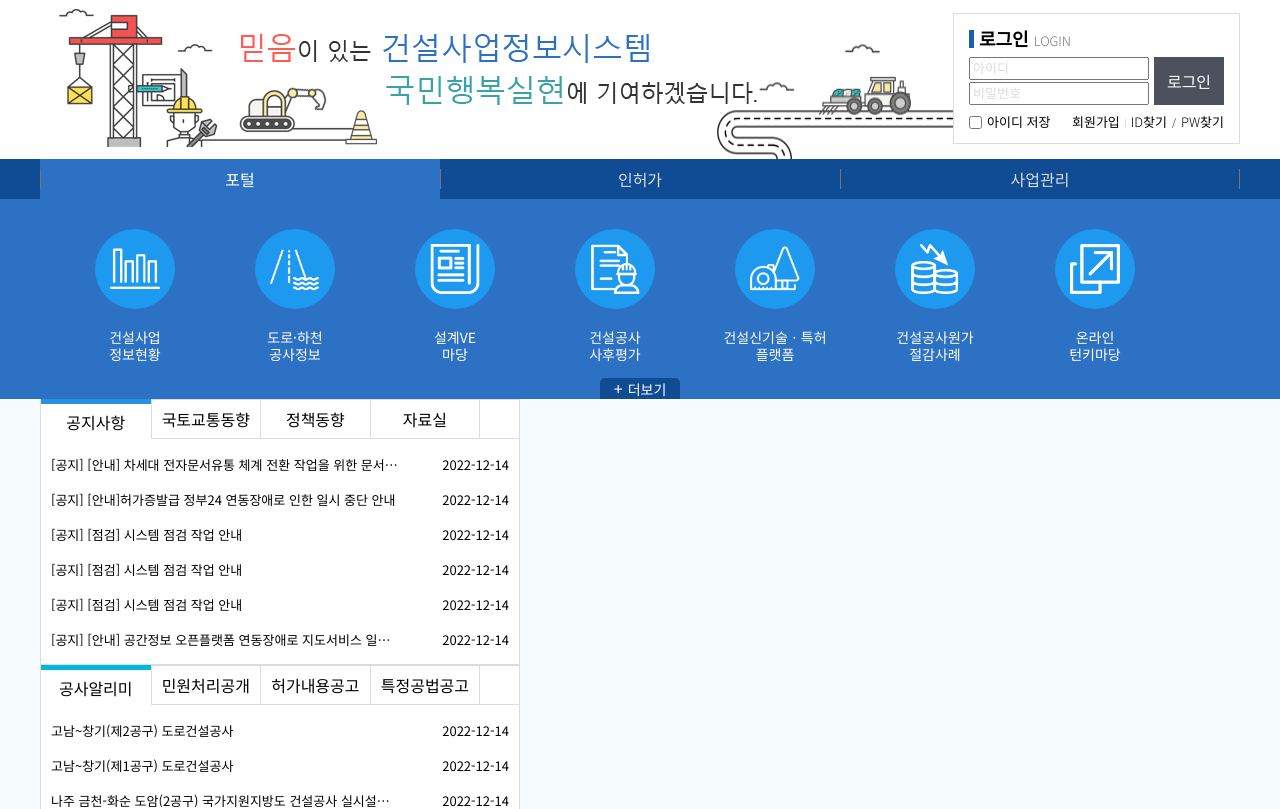
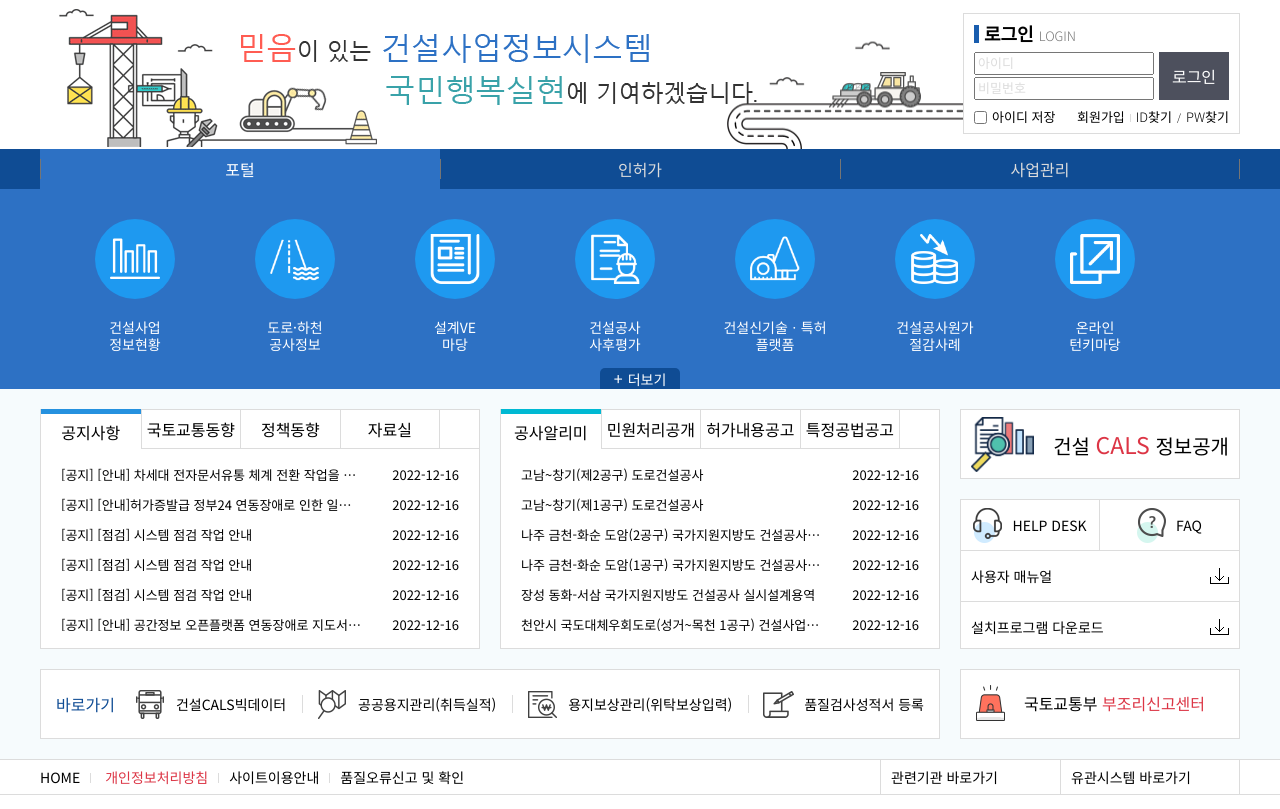
Before and after one commit to DHLeeeeeee/layout03, a plain HTML site: page index.html in a window 1280 px wide. Shown: the part 82-891 px from the top of the page. Drawn offline with Linux system fonts and the light colour scheme; some icons are missing.

Commit message:
Add files via upload

```diff
--- a/css/main.css
+++ b/css/main.css
@@ -7,7 +7,6 @@
 .box {
   background: #fff;
   border: 1px solid #dcdcdc;
-  padding: 15px;
 }
 
 a {
@@ -19,7 +18,7 @@ a {
 .header {
   display: flex;
   align-items: center;
-  padding: 0 50px;
+  padding: 0 100px;
   border-bottom: 1px solid #dcdcdc;
   height: 80px;
 }
@@ -151,7 +150,7 @@ a {
 }
 
 .header .header_etc .search input:focus {
-  width: 180px;
+  width: 100px;
 }
 
 .header .header_etc .search input:focus ~ i {
@@ -192,6 +191,7 @@ a {
 
 .mainBanner .right .login {
   margin: 15px 0;
+  padding: 10px;
 }
 .mainBanner .right .login p {
   display: flex;
@@ -288,7 +288,7 @@ a {
 
 .mainMenu {
   position: relative;
-  z-index: 999;
+  z-index: 99;
 }
 
 .mainMenu .tab_container {
@@ -463,11 +463,31 @@ a {
   background: #f6fbfd;
 }
 
+.mainInfo .inner {
+  display: grid;
+  grid-template-rows: 70px 150px 70px;
+  grid-template-columns: 440px 440px 280px;
+  gap: 20px;
+  padding: 20px 0;
+}
+
 .mainInfo .notice {
-  width: 480px;
+  width: 440px;
+  border-top: none;
+}
 
-  padding: 0;
-  border-top: none;
+.mainInfo .notice01 {
+  grid-row-start: 1;
+  grid-row-end: 3;
+  grid-column-start: 1;
+  grid-column-end: 2;
+}
+
+.mainInfo .notice02 {
+  grid-row-start: 1;
+  grid-row-end: 3;
+  grid-column-start: 2;
+  grid-column-end: 3;
 }
 
 .mainInfo .notice .notice_tab {
@@ -479,7 +499,7 @@ a {
   display: flex;
   justify-content: center;
   align-items: center;
-  width: 110px;
+  width: 100px;
   border-top: 1px solid #dcdcdc;
   border-bottom: 1px solid #dcdcdc;
 }
@@ -510,7 +530,7 @@ a {
   width: 40px;
 }
 .mainInfo .notice .con_wrap {
-  padding: 10px;
+  padding: 10px 20px;
 }
 
 .mainInfo .notice .notice_con {
@@ -527,7 +547,6 @@ a {
 .mainInfo .notice .content ul {
   display: flex;
   flex-direction: column;
-  gap: 5px;
 }
 
 .mainInfo .notice .content li {
@@ -538,11 +557,263 @@ a {
 }
 
 .mainInfo .notice .content li a {
-  width: 350px;
+  width: 300px;
   overflow: hidden;
   white-space: nowrap;
   text-overflow: ellipsis;
 }
 
 .mainInfo .info_box01 {
+  grid-row-start: 1;
+  grid-row-end: 2;
+  grid-column-start: 3;
+  grid-column-end: 4;
+  font-size: 20px;
+  font-weight: 300;
 }
+
+.mainInfo .info_box01 a {
+  display: flex;
+  justify-content: space-between;
+  align-items: center;
+  height: 100%;
+  padding: 10px;
+}
+
+.mainInfo .info_box01 img {
+  height: 55px;
+}
+
+.mainInfo .info_box01 strong {
+  font-size: 23px;
+  font-weight: 400;
+  color: #dc3545;
+}
+
+.mainInfo .info-box02 {
+  grid-row-start: 2;
+  grid-row-end: 3;
+  grid-column-start: 3;
+  grid-column-end: 4;
+  font-size: 14px;
+}
+
+.mainInfo .info-box02 ul {
+  display: flex;
+  flex-wrap: wrap;
+}
+
+.mainInfo .info-box02 .half {
+  width: 50%;
+  border-bottom: 1px solid #dcdcdc;
+}
+
+.mainInfo .info-box02 .all {
+  width: 100%;
+}
+
+.mainInfo .info-box02 .all a {
+  justify-content: space-between;
+}
+
+.mainInfo .info-box02 li:first-child {
+  border-right: 1px solid #dcdcdc;
+}
+
+.mainInfo .info-box02 li:last-child {
+  border-top: 1px solid #dcdcdc;
+}
+
+.mainInfo .info-box02 a {
+  display: flex;
+  justify-content: center;
+  align-items: center;
+  height: 50px;
+  gap: 10px;
+  padding: 10px;
+}
+
+.mainInfo .go {
+  display: flex;
+  align-items: center;
+  gap: 20px;
+  grid-row-start: 3;
+  grid-row-end: 4;
+  grid-column-start: 1;
+  grid-column-end: 3;
+  padding: 15px;
+  font-size: 14px;
+}
+
+.mainInfo .go span {
+  display: flex;
+  justify-content: center;
+  align-items: center;
+  font-size: 16px;
+  color: #0f4c94;
+}
+
+.mainInfo .go ul {
+  display: flex;
+  justify-content: space-between;
+  flex: 1;
+}
+
+.mainInfo .go li {
+  position: relative;
+}
+
+.mainInfo .go li ~ li::before {
+  position: absolute;
+  top: 50%;
+  left: -15px;
+  transform: translate(0, -50%);
+  display: block;
+  width: 1px;
+  height: 18px;
+  background: #dcdcdc;
+  content: '';
+}
+
+.mainInfo .go a {
+  display: flex;
+  align-items: center;
+  gap: 10px;
+}
+
+.mainInfo .report {
+  grid-row-start: 3;
+  grid-row-end: 4;
+  grid-column-start: 3;
+  grid-column-end: 4;
+}
+
+.mainInfo .report a {
+  display: flex;
+  justify-content: space-between;
+  align-items: center;
+  padding: 15px;
+}
+
+.mainInfo .report span {
+  color: #dc3545;
+}
+
+/* --- 푸터 --- */
+
+.footer {
+  border-top: 1px solid #dcdcdc;
+  font-size: 14px;
+}
+
+.linkSection {
+  border-bottom: 1px solid #dcdcdc;
+}
+
+.linkSection .inner {
+  display: flex;
+  justify-content: space-between;
+}
+
+.linkSection .left ul {
+  display: flex;
+  align-items: center;
+  gap: 20px;
+}
+
+.linkSection .left li ~ li::before {
+  display: inline-block;
+  width: 1px;
+  height: 10px;
+  background: #dcdcdc;
+  transform: translate(-10px, 0);
+  content: '';
+}
+
+.linkSection .left a {
+  display: inline-block;
+  padding: 10px 0;
+}
+
+.linkSection .left ul strong {
+  font-weight: 500;
+  color: #dc3545;
+}
+
+.linkSection .right {
+  display: flex;
+  position: relative;
+}
+
+.linkSection .right .link_btn {
+  display: flex;
+  justify-content: space-between;
+  width: 180px;
+  padding: 10px;
+  border-left: 1px solid #dcdcdc;
+}
+
+.linkSection .right > div:last-child .link_btn {
+  border-right: 1px solid #dcdcdc;
+}
+
+.linkSection .right > div:last-child ul {
+  width: 180px;
+}
+
+.linkSection .right ul {
+  display: none;
+  position: absolute;
+  top: 0;
+  transform: translate(0, -100%);
+  width: 181px;
+  background: #fff;
+  border: 1px solid #dcdcdc;
+  text-align: center;
+}
+
+.linkSection .right .link_btn.on + ul {
+  display: block;
+}
+
+.linkSection .right li {
+  position: relative;
+}
+
+.linkSection .right li ~ li::before {
+  display: block;
+  position: absolute;
+  top: 0;
+  left: 50%;
+  transform: translate(-50%, 0);
+  width: 150px;
+  height: 1px;
+  background: #dcdcdc;
+  content: '';
+}
+
+.linkSection .right ul a {
+  padding: 5px;
+}
+
+.footer-info .inner {
+  display: flex;
+  justify-content: space-between;
+  padding: 20px 0;
+  font-size: 12px;
+}
+
+.footer-info .left p {
+  line-height: 20px;
+}
+
+.footer-info .left a {
+  display: inline-block;
+  color: blue;
+  margin: 0 2px;
+}
+
+.footer-info .right ul {
+  display: flex;
+  gap: 30px;
+}
--- a/index.html
+++ b/index.html
@@ -91,7 +91,7 @@
         <section class="mainBanner">
           <div class="inner">
             <div class="slogan">
-             <img src="./img/main_txt.png" alt="">
+              <img src="./img/main_txt.png" alt="" />
             </div>
             <div class="left">
               <img src="./img/main_banner/ani1.gif" alt="" />
@@ -354,42 +354,42 @@
                 <ul class="notice_con">
                   <li class="content on">
                     <ul>
-                      <li><a href="#!">[공지] [안내] 차세대 전자문서유통 체계 전환 작업을 위한 문서유통 서비스</a><span>2022-12-14</span></li>
-                      <li><a href="#!">[공지] [안내]허가증발급 정부24 연동장애로 인한 일시 중단 안내</a><span>2022-12-14</span></li>
-                      <li><a href="#!">[공지] [점검] 시스템 점검 작업 안내</a><span>2022-12-14</span></li>
-                      <li><a href="#!">[공지] [점검] 시스템 점검 작업 안내</a><span>2022-12-14</span></li>
-                      <li><a href="#!">[공지] [점검] 시스템 점검 작업 안내</a><span>2022-12-14</span></li>
-                      <li><a href="#!">[공지] [안내] 공간정보 오픈플랫폼 연동장애로 지도서비스 일시중단 안내</a><span>2022-12-14</span></li>
+                      <li><a href="#!">[공지] [안내] 차세대 전자문서유통 체계 전환 작업을 위한 문서유통 서비스</a><span>2022-12-16</span></li>
+                      <li><a href="#!">[공지] [안내]허가증발급 정부24 연동장애로 인한 일시 중단 안내</a><span>2022-12-16</span></li>
+                      <li><a href="#!">[공지] [점검] 시스템 점검 작업 안내</a><span>2022-12-16</span></li>
+                      <li><a href="#!">[공지] [점검] 시스템 점검 작업 안내</a><span>2022-12-16</span></li>
+                      <li><a href="#!">[공지] [점검] 시스템 점검 작업 안내</a><span>2022-12-16</span></li>
+                      <li><a href="#!">[공지] [안내] 공간정보 오픈플랫폼 연동장애로 지도서비스 일시중단 안내</a><span>2022-12-16</span></li>
                     </ul>
                   </li>
                   <li class="content">
                     <ul>
-                      <li><a href="#!">[동향] 김포·파주 한강터널, 발파 없이 TBM으로 안전하게 굴착 어쩌구 저쩌구</a><span>2022-12-14</span></li>
-                      <li><a href="#!">[동향] [차관동정] 어명소 제2차관, “대설·한파 대비 교통안전 철저”</a> </li>
-                      <li><a href="#!">[동향] 항공위성서비스(KASS) 정밀위치신호… 15일 첫 제공 어쩌구 저쩌구</a><span>2022-12-14</span></li>
-                      <li><a href="#!">[동향] “미래 모빌리티”시대로 더 가까이 어쩌구 저쩌구</a><span>2022-12-14</span></li>
-                      <li><a href="#!">[동향] 내년도 공간정보 국제표준 총회, 한국에서 열린다 어쩌구 저쩌구</a><span>2022-12-14</span></li>
-                      <li><a href="#!">[동향] [장관동정] 원희룡 장관, “건설노조 불법행위 엄단하여, 진정한 어쩌구 저쩌구</a> </li>
+                      <li><a href="#!">[동향] 김포·파주 한강터널, 발파 없이 TBM으로 안전하게 굴착 어쩌구 저쩌구</a><span>2022-12-16</span></li>
+                      <li><a href="#!">[동향] [차관동정] 어명소 제2차관, “대설·한파 대비 교통안전 철저”</a><span>2022-12-16</span></li>
+                      <li><a href="#!">[동향] 항공위성서비스(KASS) 정밀위치신호… 15일 첫 제공 어쩌구 저쩌구</a><span>2022-12-16</span></li>
+                      <li><a href="#!">[동향] “미래 모빌리티”시대로 더 가까이 어쩌구 저쩌구</a><span>2022-12-16</span></li>
+                      <li><a href="#!">[동향] 내년도 공간정보 국제표준 총회, 한국에서 열린다 어쩌구 저쩌구</a><span>2022-12-16</span></li>
+                      <li><a href="#!">[동향] [장관동정] 원희룡 장관, “건설노조 불법행위 엄단하여, 진정한 어쩌구 저쩌구</a><span>2022-12-16</span></li>
                     </ul>
                   </li>
                   <li class="content">
                     <ul>
-                      <li><a href="#!">[정책] 22년 제2회 수도권정비위원회 및 제3회 수도권정비실무위원회 회의</a><span>2022-12-14</span></li>
-                      <li><a href="#!">[정책] 도로정책 브리프(2022년 11월호)</a><span>2022-12-14</span></li>
-                      <li><a href="#!">[정책] 안전한 보행환경 조성을 위한 안심도로 공모전 우수사례</a><span>2022-12-14</span></li>
-                      <li><a href="#!">[정책] 도로정책 브리프(2022년 10월호)</a><span>2022-12-14</span></li>
-                      <li><a href="#!">[정책] 2022년도 교통안전연차보고서</a><span>2022-12-14</span></li>
-                      <li><a href="#!">[정책] 도로정책 브리프(2022년 9월호)</a><span>2022-12-14</span></li>
+                      <li><a href="#!">[정책] 22년 제2회 수도권정비위원회 및 제3회 수도권정비실무위원회 회의</a><span>2022-12-16</span></li>
+                      <li><a href="#!">[정책] 도로정책 브리프(2022년 11월호)</a><span>2022-12-16</span></li>
+                      <li><a href="#!">[정책] 안전한 보행환경 조성을 위한 안심도로 공모전 우수사례</a><span>2022-12-16</span></li>
+                      <li><a href="#!">[정책] 도로정책 브리프(2022년 10월호)</a><span>2022-12-16</span></li>
+                      <li><a href="#!">[정책] 2022년도 교통안전연차보고서</a><span>2022-12-16</span></li>
+                      <li><a href="#!">[정책] 도로정책 브리프(2022년 9월호)</a><span>2022-12-16</span></li>
                     </ul>
                   </li>
                   <li class="content">
                     <ul>
-                      <li><a href="#!">[자료] WBS정보관리시스템 사용자 메뉴얼</a><span>2022-12-14</span></li>
-                      <li><a href="#!">[자료] 지방국토관리청 건설사업의 작업분류체계(WBS) 적용 현황</a><span>2022-12-14</span></li>
-                      <li><a href="#!">[자료] 21 건설사업정보시스템 운영 및 기능개선 최종보고서</a><span>2022-12-14</span></li>
-                      <li><a href="#!">[자료] 건설신기술ㆍ특허 플랫폼 사용자 매뉴얼</a><span>2022-12-14</span></li>
-                      <li><a href="#!">[자료] 2022년 도로점용 업무매뉴얼 및 도로점용 법령 및 사례 해설</a><span>2022-12-14</span></li>
-                      <li><a href="#!">[자료] [알림] 『작업분류체계(WBS) 적용 설계실무 가이드라인(V1.4</a><span>2022-12-14</span></li>
+                      <li><a href="#!">[자료] WBS정보관리시스템 사용자 메뉴얼</a><span>2022-12-16</span></li>
+                      <li><a href="#!">[자료] 지방국토관리청 건설사업의 작업분류체계(WBS) 적용 현황</a><span>2022-12-16</span></li>
+                      <li><a href="#!">[자료] 21 건설사업정보시스템 운영 및 기능개선 최종보고서</a><span>2022-12-16</span></li>
+                      <li><a href="#!">[자료] 건설신기술ㆍ특허 플랫폼 사용자 매뉴얼</a><span>2022-12-16</span></li>
+                      <li><a href="#!">[자료] 2022년 도로점용 업무매뉴얼 및 도로점용 법령 및 사례 해설</a><span>2022-12-16</span></li>
+                      <li><a href="#!">[자료] [알림] 『작업분류체계(WBS) 적용 설계실무 가이드라인(V1.4</a><span>2022-12-16</span></li>
                     </ul>
                   </li>
                 </ul>
@@ -407,39 +407,39 @@
                 <ul class="notice_con">
                   <li class="content on">
                     <ul>
-                      <li><a href="#!">고남~창기(제2공구) 도로건설공사</a><span>2022-12-14</span></li>
-                      <li><a href="#!">고남~창기(제1공구) 도로건설공사</a><span>2022-12-14</span></li>
-                      <li><a href="#!">나주 금천-화순 도암(2공구) 국가지원지방도 건설공사 실시설계용역</a><span>2022-12-14</span></li>
-                      <li><a href="#!">나주 금천-화순 도암(1공구) 국가지원지방도 건설공사 실시설계용역</a><span>2022-12-14</span></li>
-                      <li><a href="#!">장성 동화-서삼 국가지원지방도 건설공사 실시설계용역</a><span>2022-12-14</span></li>
-                      <li><a href="#!">천안시 국도대체우회도로(성거~목천 1공구) 건설사업관리(설계단계)</a><span>2022-12-14</span></li>
+                      <li><a href="#!">고남~창기(제2공구) 도로건설공사</a><span>2022-12-16</span></li>
+                      <li><a href="#!">고남~창기(제1공구) 도로건설공사</a><span>2022-12-16</span></li>
+                      <li><a href="#!">나주 금천-화순 도암(2공구) 국가지원지방도 건설공사 실시설계용역</a><span>2022-12-16</span></li>
+                      <li><a href="#!">나주 금천-화순 도암(1공구) 국가지원지방도 건설공사 실시설계용역</a><span>2022-12-16</span></li>
+                      <li><a href="#!">장성 동화-서삼 국가지원지방도 건설공사 실시설계용역</a><span>2022-12-16</span></li>
+                      <li><a href="#!">천안시 국도대체우회도로(성거~목천 1공구) 건설사업관리(설계단계)</a><span>2022-12-16</span></li>
                     </ul>
                   </li>
                   <li class="content">
                     <ul>
-                      <li><a href="#!">[광주] 도로점용 허가</a><span>2022-12-14</span></li>
-                      <li><a href="#!">[진영] 도로점용 허가</a><span>2022-12-14</span></li>
-                      <li><a href="#!">[서울] 도로점용 허가</a><span>2022-12-14</span></li>
-                      <li><a href="#!">[진주] 도로점용 허가</a><span>2022-12-14</span></li>
-                      <li><a href="#!">[영주] 도로점용 허가</a><span>2022-12-14</span></li>
-                      <li><a href="#!">[예산] 도로점용 허가</a><span>2022-12-14</span></li>
+                      <li><a href="#!">[광주] 도로점용 허가</a><span>2022-12-16</span></li>
+                      <li><a href="#!">[진영] 도로점용 허가</a><span>2022-12-16</span></li>
+                      <li><a href="#!">[서울] 도로점용 허가</a><span>2022-12-16</span></li>
+                      <li><a href="#!">[진주] 도로점용 허가</a><span>2022-12-16</span></li>
+                      <li><a href="#!">[영주] 도로점용 허가</a><span>2022-12-16</span></li>
+                      <li><a href="#!">[예산] 도로점용 허가</a><span>2022-12-16</span></li>
                     </ul>
                   </li>
                   <li class="content">
                     <ul>
-                      <li><a href="#!">[수원] 권리ㆍ의무의 승계신고</a><span>2022-12-14</span></li>
-                      <li><a href="#!">[영주] 도로점용허가 변경</a><span>2022-12-14</span></li>
-                      <li><a href="#!">[논산] 도로와 다른 시설의 연결허가 변경</a><span>2022-12-14</span></li>
-                      <li><a href="#!">[충주] 도로와 다른 시설의 연결허가 변경</a><span>2022-12-14</span></li>
-                      <li><a href="#!">[광주] 도로와 다른 시설의 연결허가 변경</a><span>2022-12-14</span></li>
-                      <li><a href="#!">[포항] 도로와 다른 시설의 연결허가기간 연장</a><span>2022-12-14</span></li>
+                      <li><a href="#!">[수원] 권리ㆍ의무의 승계신고</a><span>2022-12-16</span></li>
+                      <li><a href="#!">[영주] 도로점용허가 변경</a><span>2022-12-16</span></li>
+                      <li><a href="#!">[논산] 도로와 다른 시설의 연결허가 변경</a><span>2022-12-16</span></li>
+                      <li><a href="#!">[충주] 도로와 다른 시설의 연결허가 변경</a><span>2022-12-16</span></li>
+                      <li><a href="#!">[광주] 도로와 다른 시설의 연결허가 변경</a><span>2022-12-16</span></li>
+                      <li><a href="#!">[포항] 도로와 다른 시설의 연결허가기간 연장</a><span>2022-12-16</span></li>
                     </ul>
                   </li>
                   <li class="content">
                     <ul>
-                      <li><a href="#!">[광주]국도22호선 영광 법성IC육교 시설 (마감일: 22.12.16)</a><span>2022-12-14</span></li>
-                      <li><a href="#!">[익산]해상교량 보수공사 제1권역 실시설계 (마감일: 22.12.16)</a><span>2022-12-14</span></li>
-                      <li><a href="#!">[논산]논산국토 도로구조물분야 보수공사 실시 (마감일: 22.12.15)</a><span>2022-12-14</span></li>
+                      <li><a href="#!">[광주]국도22호선 영광 법성IC육교 시설 (마감일: 22.12.16)</a><span>2022-12-16</span></li>
+                      <li><a href="#!">[익산]해상교량 보수공사 제1권역 실시설계 (마감일: 22.12.16)</a><span>2022-12-16</span></li>
+                      <li><a href="#!">[논산]논산국토 도로구조물분야 보수공사 실시 (마감일: 22.12.15)</a><span>2022-12-16</span></li>
                     </ul>
                   </li>
                 </ul>
@@ -448,47 +448,68 @@
             <div class="info_box01 box">
               <a href="#!">
                 <img src="./img/icon_info.png" alt="" />
-                <span>건설CALS 정보공개</span>
+                <span>건설 <strong>CALS</strong> 정보공개</span>
               </a>
             </div>
             <div class="info-box02 box">
               <ul>
-                <li><a href="#!">HELP DESK</a></li>
-                <li><a href="#!">FAQ</a></li>
-                <li><a href="#!">사용자 매뉴얼</a></li>
-                <li><a href="#!">설치프로그램 다운로드</a></li>
+                <li class="half">
+                  <a href="#!"><img src="./img/icon_desk1.png" alt="" />HELP DESK</a>
+                </li>
+                <li class="half">
+                  <a href="#!"><img src="./img/icon_desk2.png" alt="" />FAQ</a>
+                </li>
+                <li class="all">
+                  <a href="#!">사용자 매뉴얼<img src="./img/icon_down.png" alt="" /></a>
+                </li>
+                <li class="all">
+                  <a href="#!">설치프로그램 다운로드<img src="./img/icon_down.png" alt="" /></a>
+                </li>
               </ul>
             </div>
             <div class="go box">
               <span>바로가기</span>
               <ul>
-                <li><a href="#!">건설CALS빅데이터서비스</a></li>
-                <li><a href="#!">공공용지관리(취득실적)</a></li>
-                <li><a href="#!">용지보상관리(위탁보상입력)</a></li>
-                <li><a href="#!">품질검사성적서 등록</a></li>
+                <li>
+                  <a href="#!"><img src="./img/icon_go01.png" alt="" />건설CALS빅데이터</a>
+                </li>
+                <li>
+                  <a href="#!"><img src="./img/icon_go02.png" alt="" />공공용지관리(취득실적)</a>
+                </li>
+                <li>
+                  <a href="#!"><img src="./img/icon_go03.png" alt="" />용지보상관리(위탁보상입력)</a>
+                </li>
+                <li>
+                  <a href="#!"><img src="./img/icon_go04.png" alt="" />품질검사성적서 등록</a>
+                </li>
               </ul>
             </div>
             <div class="report box">
-              <a href="#!">국토교통부<span>부조리신고센터</span></a>
+              <a href="#!"
+                ><img src="./img/icon_molit.png" alt="" />
+                <p>국토교통부 <span>부조리신고센터</span></p>
+                <i class="xi-long-arrow-right"></i
+              ></a>
             </div>
           </div>
         </section>
       </main>
       <footer class="footer">
-        <div class="inner">
         <section class="linkSection">
           <div class="inner">
             <div class="left">
               <ul>
                 <li><a href="#!">HOME</a></li>
-                  <li><a href="#!">개인정보처리방침</a></li>
+                <li>
+                  <a href="#!"><strong>개인정보처리방침</strong></a>
+                </li>
                 <li><a href="#!">사이트이용안내</a></li>
                 <li><a href="#!">품질오류신고 및 확인</a></li>
               </ul>
             </div>
             <div class="right">
               <div>
-                  <a href="#!">관련기관 바로가기</a>
+                <a href="#!" class="link_btn">관련기관 바로가기<i class="xi-navigation"></i></a>
                 <ul>
                   <li><a href="#!">국토교통부</a></li>
                   <li><a href="#!">과학기술정보통신부</a></li>
@@ -497,7 +518,7 @@
                 </ul>
               </div>
               <div>
-                  <a href="#!">유관시스템 바로가기</a>
+                <a href="#!" class="link_btn">유관시스템 바로가기<i class="xi-navigation"></i></a>
                 <ul>
                   <li><a href="#!">건설기술정보시스템</a></li>
                   <li><a href="#!">BIM라이브러리 플랫폼</a></li>
@@ -507,20 +528,25 @@
           </div>
         </section>
         <section class="footer-info">
+          <div class="inner">
             <div class="left">
               <address>
-                <p>10223 경기도 고양시 일산서구 고양대로 283 / TEL: 031-910-0638(<a class="#!">더보기<a>) / FAX: 031-918-0595 / E-mail: calspia@kict.re.kr</p>
+                <p>10223 경기도 고양시 일산서구 고양대로 283 / TEL: 031-910-0638(<a href="#!">더보기</a>) / FAX: 031-918-0595 / E-mail: calspia@kict.re.kr</p>
                 <p>Copyright ⓒ Ministry of Land. Infrastructure and Transport All Rights reserved.</p>
               </address>
             </div>
             <div class="right">
               <ul>
-                <li><a href="#!"><img src="./img/bottom_logo01.png" alt=""></a></li>
-                <li><a href="#!"><img src="./img/bottom_logo02.png" alt=""></a></li>
+                <li>
+                  <a href="#!"><img src="./img/bottom_logo01.png" alt="" /></a>
+                </li>
+                <li>
+                  <a href="#!"><img src="./img/bottom_logo02.png" alt="" /></a>
+                </li>
               </ul>
             </div>
+          </div>
         </section>
-        </div>
       </footer>
     </div>
   </body>
--- a/js/main.js
+++ b/js/main.js
@@ -20,7 +20,10 @@ $(function () {
   $('.notice_tab .tab').click(function () {
     $(this).addClass('on').siblings().removeClass('on');
     var tabNum = $(this).index();
-    // $('.notice_con .content').eq(tabNum).addClass('on').siblings().removeClass('on');
     $(this).parent().next().find('.content').eq(tabNum).addClass('on').siblings().removeClass('on');
   });
+
+  $('.link_btn').on('click', function () {
+    $(this).toggleClass('on');
+  });
 });
```
Also changed, not shown: img/icon_desk1.png (added), img/icon_desk2.png (added), img/icon_down.png (added), img/icon_molit.png (added). Lines whose indentation alone changed are shown as unchanged.
